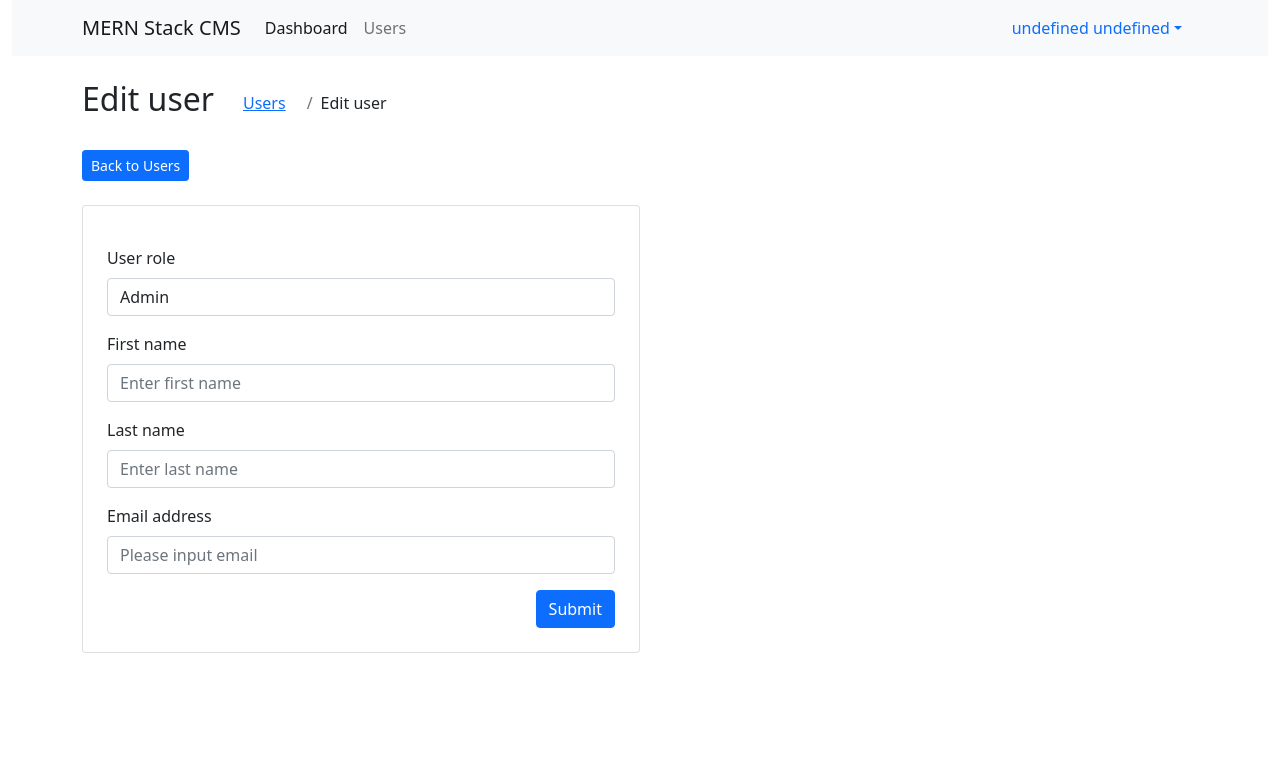
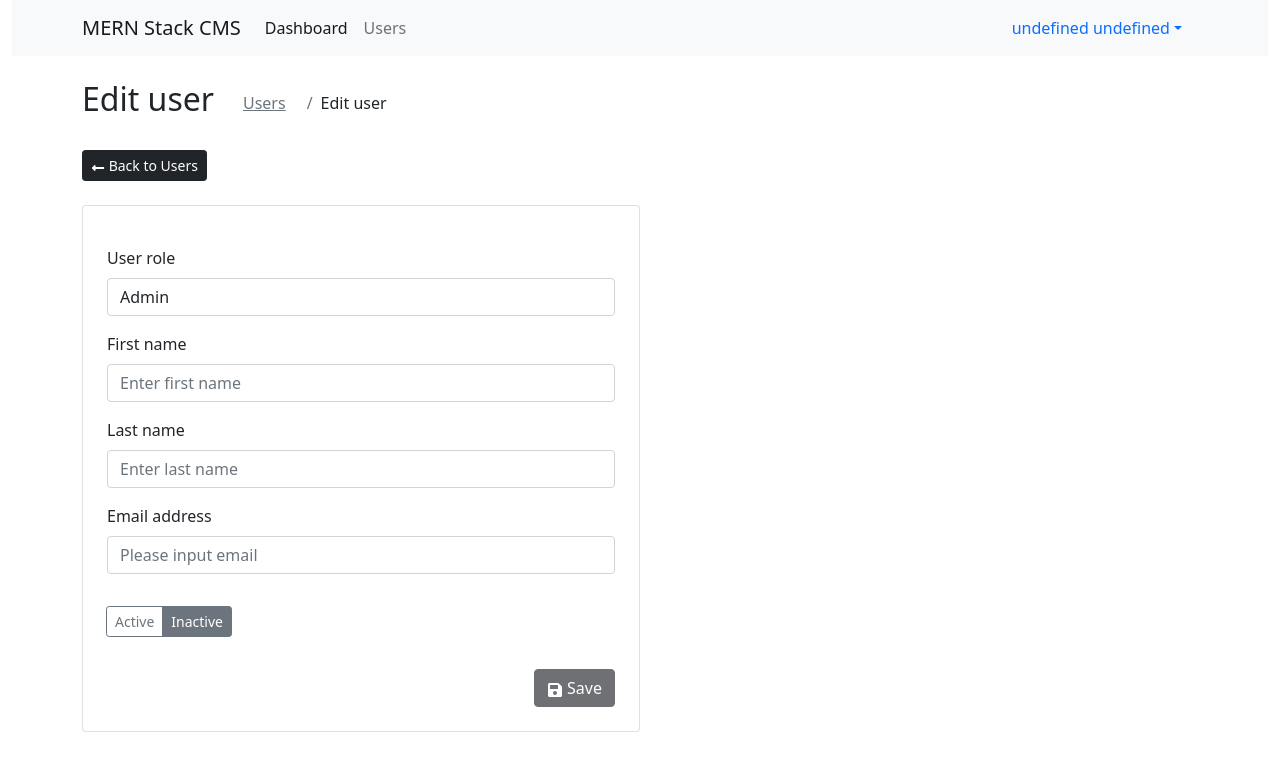
Before and after one commit to roeldingle/mernapp, a React (Create React App) app in the folder frontend/: page /admin/users/edit in a window 1280 px wide. Shown: the top 768 px of the page. Built offline with nearby package versions, Linux system fonts and the light colour scheme; sample sign-in values are in the browser's storage.

Commit message:
edit polish

```diff
--- a/frontend/src/components/Breadcrumbs.jsx
+++ b/frontend/src/components/Breadcrumbs.jsx
@@ -15,7 +15,7 @@ function Breadcrumbs(props) {
                     props.items.length > 1 ?
                         props.items.map((item,index)=>(
                             index === 0 ?
-                            (<li className="breadcrumb-item" key={index}><button className="btn btn-link" onClick={props.back}>{item}</button></li>)
+                            (<li className="breadcrumb-item" key={index}><button className="btn btn-link text-secondary" onClick={props.back}>{item}</button></li>)
                             : (<li className="breadcrumb-item" key={index}>{item}</li>)
 
                         ))
--- a/frontend/src/pages/users/UserAdd.jsx
+++ b/frontend/src/pages/users/UserAdd.jsx
@@ -4,6 +4,7 @@ import {useNavigate} from 'react-router-dom';
 import {useSelector, useDispatch} from 'react-redux';
 import {addUser, reset} from '../../features/users/usersSlice';
 
+import {FaLongArrowAltLeft, FaSave} from'react-icons/fa';
 import Spinner from '../../components/Spinner';
 import Header from '../../components/Header';
 import Breadcrumbs from '../../components/Breadcrumbs';
@@ -94,7 +95,7 @@ function UserAdd() {
       <Breadcrumbs page='Add user' items={['Users','Add user']} back={() => navigate('/admin/users')} />
       <div className="container mt-4">
       <div className="mb-4">
-              <button className="btn btn-primary btn-sm" onClick={() => navigate('/admin/users')}>Back to Users</button>
+              <button className="btn btn-dark btn-sm" onClick={() => navigate('/admin/users')}><FaLongArrowAltLeft /> Back to Users</button>
             </div>
             <div className="container mt-4">
               <div className="row">
@@ -155,7 +156,7 @@ function UserAdd() {
                       value={formData.password}
                       />
                     </div>
-                    <button type="submit" className="btn btn-primary float-end">Submit</button>
+                    <button type="submit" className="btn btn-dark float-end"><FaSave /> Save</button>
                   </form>
                 </div>
               </div>
--- a/frontend/src/pages/users/UserEdit.jsx
+++ b/frontend/src/pages/users/UserEdit.jsx
@@ -2,6 +2,8 @@ import React from 'react'
 import {useState, useEffect, useLayoutEffect} from 'react';
 import {useNavigate} from 'react-router-dom';
 import {useSelector, useDispatch} from 'react-redux';
+
+import {FaLongArrowAltLeft, FaSave} from'react-icons/fa';
 import { reset} from '../../features/users/usersSlice';
 
 import Spinner from '../../components/Spinner';
@@ -32,11 +34,12 @@ function UserEdit() {
       firstname: '',
       lastname: '',
       email: '',
+      active: false
   };
   /*set form data to state*/
   const [formData, setFormData] = useState(initFormData);
   //destructure
-  const {role,firstname,lastname,email} = formData;
+  const {role,firstname,lastname,email,active} = formData;
 
 
   const onSubmit = (e) => {
@@ -62,12 +65,45 @@ function UserEdit() {
 
   /*form input change handler*/
   const onChange = (e) => {
+
+      if(firstLoad){
+        setFormData({
+          role: users.role,
+          firstname: users.firstname,
+          lastname: users.lastname,
+          email: users.email,
+          active: users.active,
+        });
         setFirstLoad(false)
+      }
+
+
       setFormData((prevState) => ({
           ...prevState,
           [e.target.name] : e.target.value
       }));
   };
+
+  /*radio btn for activate*/
+  const handleRadioChange = (event) => {
+
+    if(firstLoad){
+      setFormData({
+        role: users.role,
+        firstname: users.firstname,
+        lastname: users.lastname,
+        email: users.email,
+        active: users.active,
+      });
+      setFirstLoad(false)
+    }
+
+    const isActive = event.target.value === 'true' ? true : false;
+    setFormData((prevState) => ({
+      ...prevState,
+      active : isActive
+  }));
+  }
 
   /*monitor changes and execute code inside*/
   useEffect(() => {
@@ -76,9 +112,8 @@ function UserEdit() {
         toast.error(message);
     }
 
-
     if(isSuccess){
-        toast.success('User succesfully added');
+        toast.success('Edit user succesfully');
     }
 
     //dispatch(reset());
@@ -97,7 +132,7 @@ function UserEdit() {
       <Breadcrumbs page='Edit user' items={['Users','Edit user']} back={() => navigate('/admin/users')} />
       <div className="container mt-4">
       <div className="mb-4">
-              <button className="btn btn-primary btn-sm" onClick={() => navigate('/admin/users')}>Back to Users</button>
+              <button className="btn btn-dark btn-sm" onClick={() => navigate('/admin/users')}><FaLongArrowAltLeft /> Back to Users</button>
             </div>
             <div className="container mt-4">
               <div className="row">
@@ -146,7 +181,37 @@ function UserEdit() {
                       value={email === '' ? users.email : email}
                       />
                     </div>
-                    <button type="submit" className="btn btn-primary float-end">Submit</button>
+                    <div className="btn-group mb-3 mt-3" role="group">
+                      <input type="radio" className="btn-check" name="active" id="btnradio1" autocomplete="off" value="true"
+                      onChange={handleRadioChange}
+                      checked={
+                        (() => {
+                            if (firstLoad)
+                              return users.active ? 'checked' : ''
+                            else
+                              return active ? 'checked' : ''
+                        })()
+                      }
+
+                      />
+                      <label className="btn btn-sm btn-outline-secondary" for="btnradio1">Active</label>
+
+                      <input type="radio" className="btn-check" name="active" id="btnradio2" autocomplete="off" value="false"
+                      onChange={handleRadioChange}
+                      checked={
+                        (() => {
+                            if (firstLoad)
+                              return !users.active ? 'checked' : ''
+                            else
+                              return !active ? 'checked' : ''
+                        })()
+                      }
+                      />
+                      <label className="btn btn-sm btn-outline-secondary" for="btnradio2">Inactive</label>
+                    </div>
+                    <div className="mb-3 mt-3">
+                      <button type="submit" className="btn btn-dark float-end" disabled={firstLoad} ><FaSave /> Save</button>
+                    </div>
                   </form>
                 </div>
               </div>
--- a/frontend/src/pages/users/Users.jsx
+++ b/frontend/src/pages/users/Users.jsx
@@ -51,9 +51,9 @@
       /*init users data*/
       dispatch(getAll());
       /*prevent loop || trigger once*/
-      //  return () => {
-      //   dispatch(reset());
-      //  }
+       return () => {
+        dispatch(reset());
+       }
 
     }, [user, isError, isSuccess, message, navigate, dispatch]);
 
@@ -72,7 +72,7 @@
           <Breadcrumbs items={[]} page='Users' />
           <div className="container mt-4">
             <div className="mb-4">
-              <button className="btn btn-primary btn-sm" onClick={() => navigate('/admin/users/add')}>Add User</button>
+              <button className="btn btn-dark btn-sm" onClick={() => navigate('/admin/users/add')}>Add User</button>
             </div>
             <div className="row">
               <div className="col-12">
@@ -99,8 +99,8 @@
                                   <td>{item.role}</td>
                                   <td>{item.active ? 'Active' : 'Inactive'}</td>
                                   <td>
-                                    <button className="btn btn-warning btn-sm" title="Edit" onClick={() => handleOnEditClick(item._id)}><FaPenAlt /></button>&nbsp;
-                                    <button disabled={user._id === item._id ? true : false} className="btn btn-danger btn-sm" title="Delete" onClick={() => dispatch(deleteUser(item._id))}><FaTrashAlt /></button>
+                                    <button className="btn btn-secondary btn-sm" title="Edit" onClick={() => handleOnEditClick(item._id)}><FaPenAlt /></button>&nbsp;
+                                    <button disabled={user._id === item._id ? true : false} className="btn btn-secondary btn-sm" title="Delete" onClick={() => dispatch(deleteUser(item._id))}><FaTrashAlt /></button>
                                   </td>
                               </tr>
                           ))
```
Also changed, not shown: 1 other file (tests, documents, lock files or other folders).
